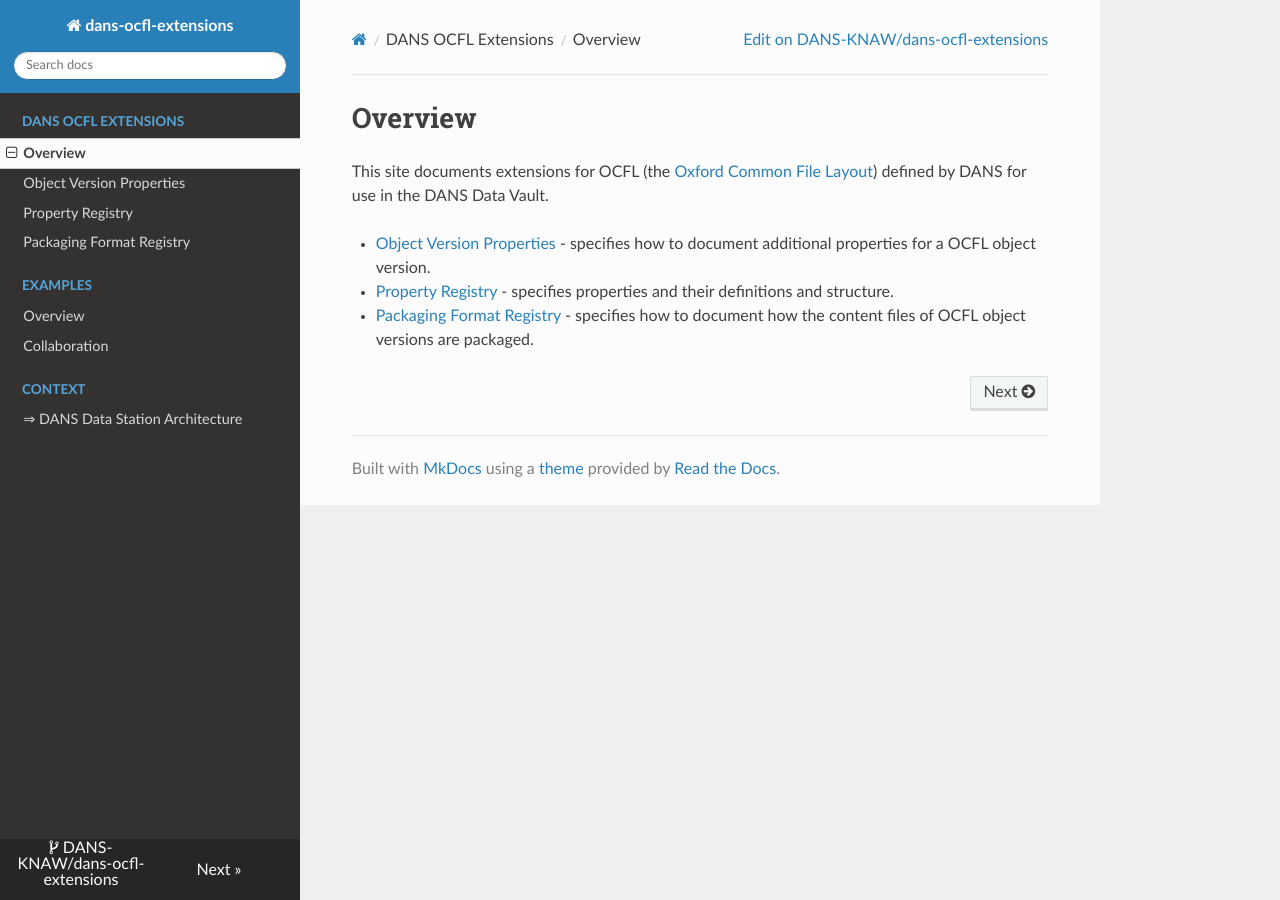
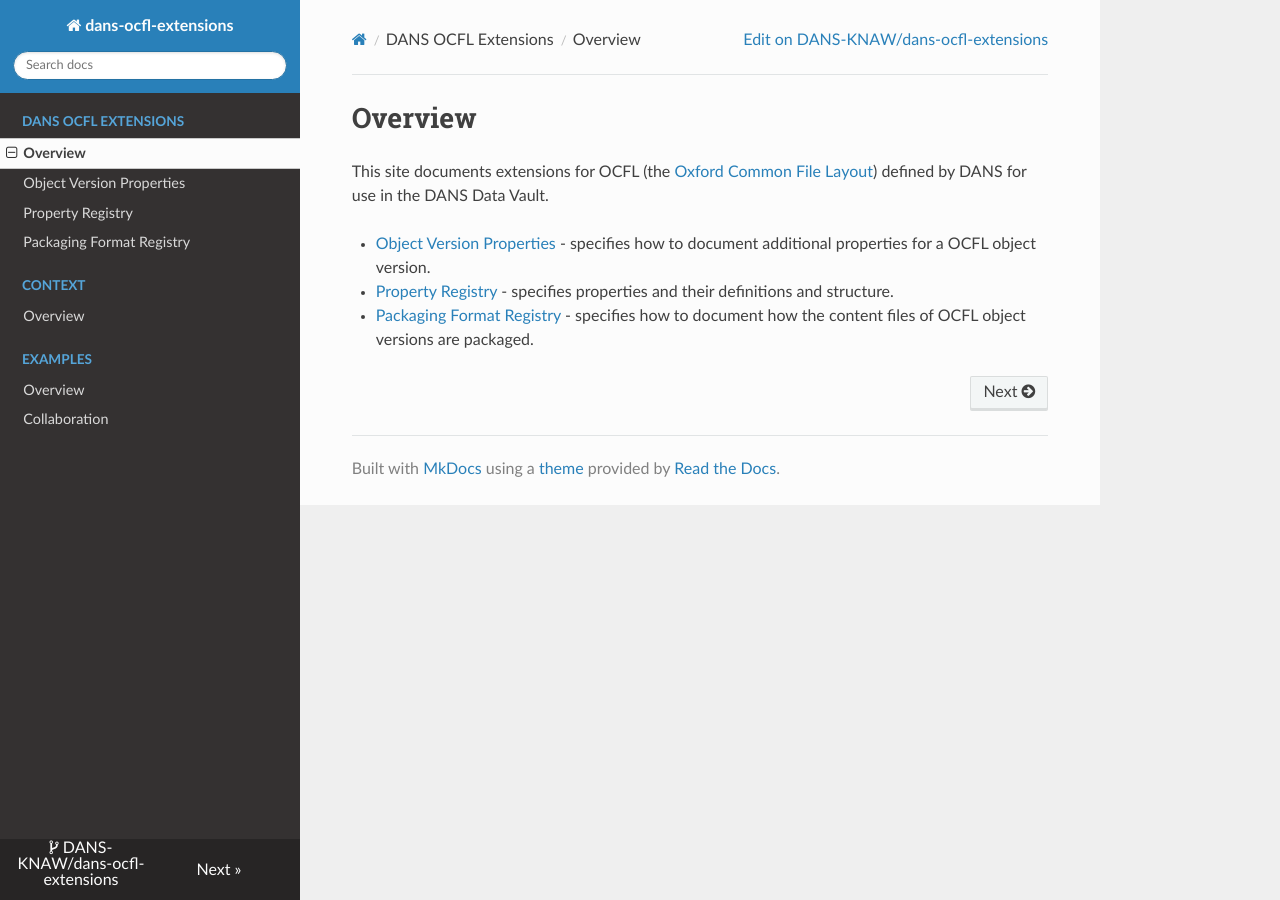
Before and after one commit to DANS-KNAW/dans-ocfl-extensions, an MkDocs documentation site: the page built from docs/index.md, in a window 1280 px wide. Built offline with MkDocs 1.6.1, drawn with Linux system fonts in a browser that asks for light colours; nearby versions of some CDN libraries.

Commit message:
Reformatted docs site

```diff
--- a/mkdocs.yml
+++ b/mkdocs.yml
@@ -27,11 +27,11 @@ nav:
     - Object Version Properties: object-version-properties/object-version-properties.md
     - Property Registry: property-registry/property-registry.md
     - Packaging Format Registry: packaging-format-registry/packaging-format-registry.md
+  - Context:
+    - Overview: context.md
   - Examples:
     - Overview: examples.md
     - Collaboration: collaboration/index.md
-  - Context:
-    - ⇒ DANS Data Station Architecture: arch.md
 
 extra:
   schema_registry_extension: https://ocfl.github.io/extensions/0008-schema-registry.html
```
Also changed, not shown: docs/arch.md (deleted, +0 -6 lines), docs/context.md (added, +6 -0 lines).
